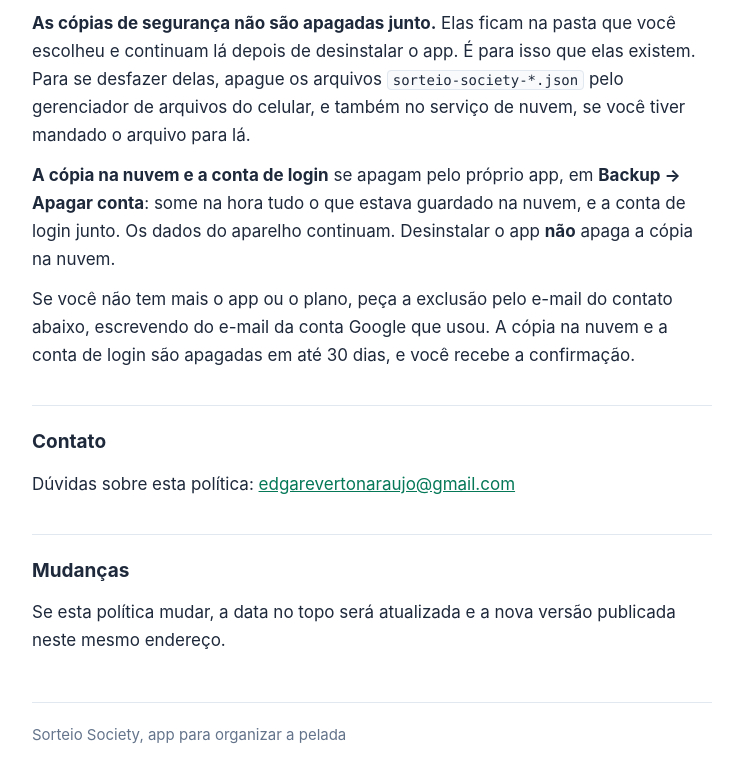
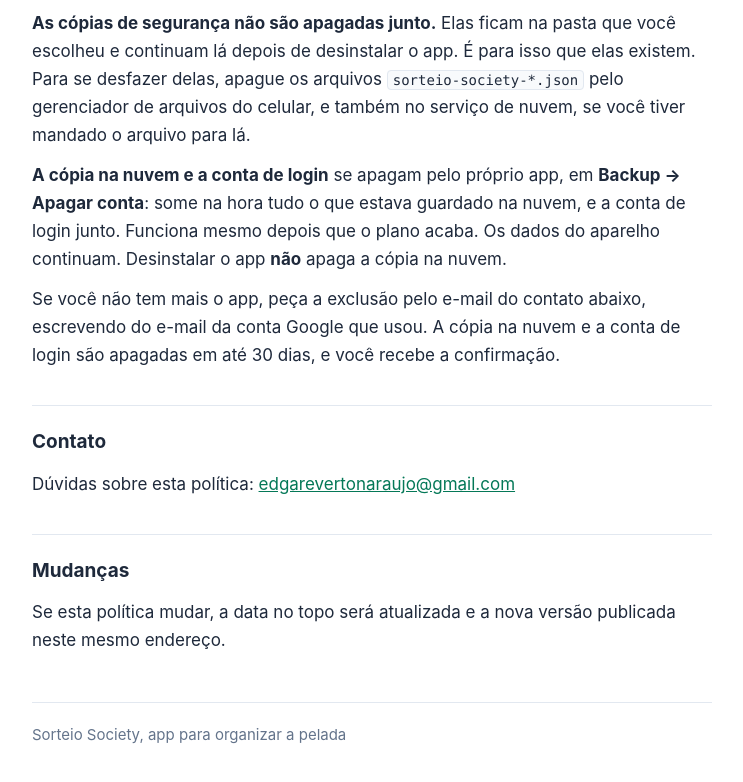
Before and after one commit to edgareverton/politica-sorteio-society, a plain HTML site: page index.html in a window 1280 px wide. Shown: the part 6037-6819 px from the top of the page, without its empty margins (268-1011 px from the left). Drawn offline with Linux system fonts and the light colour scheme.

Commit message:
Politica: apagar a conta da nuvem funciona mesmo sem o plano
Co-Authored-By: Claude Opus 5.5 <noreply@anthropic.com>

```diff
--- a/index.html
+++ b/index.html
@@ -325,10 +325,11 @@
 
   <p><strong>A cópia na nuvem e a conta de login</strong> se apagam pelo próprio app, em
   <strong>Backup → Apagar conta</strong>: some na hora tudo o que estava guardado na
-  nuvem, e a conta de login junto. Os dados do aparelho continuam. Desinstalar o app
+  nuvem, e a conta de login junto. Funciona mesmo depois que o plano acaba. Os dados do
+  aparelho continuam. Desinstalar o app
   <strong>não</strong> apaga a cópia na nuvem.</p>
 
-  <p>Se você não tem mais o app ou o plano, peça a exclusão pelo e-mail do contato abaixo,
+  <p>Se você não tem mais o app, peça a exclusão pelo e-mail do contato abaixo,
   escrevendo do e-mail da conta Google que usou. A cópia na nuvem e a conta de login são
   apagadas em até 30 dias, e você recebe a confirmação.</p>
 
```
